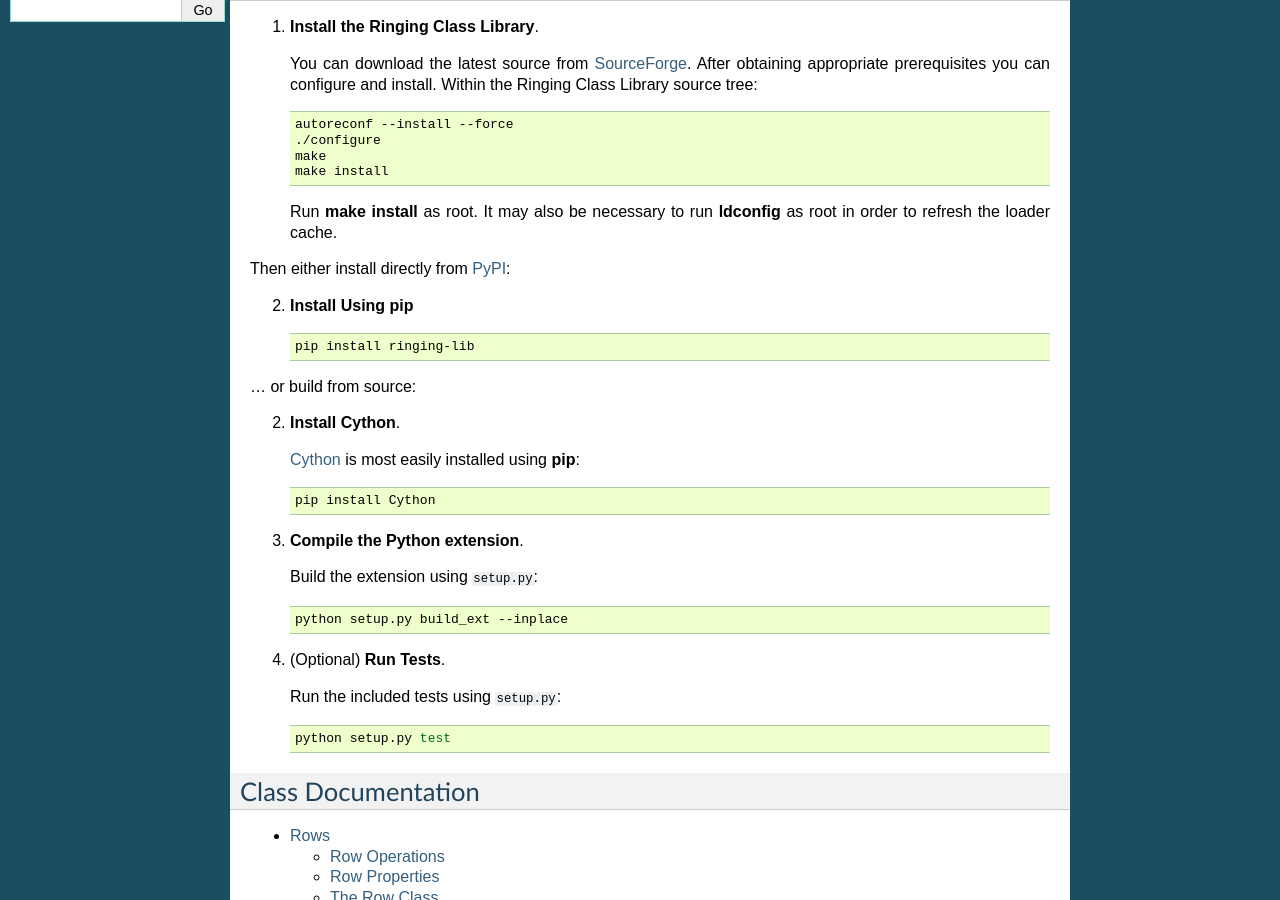
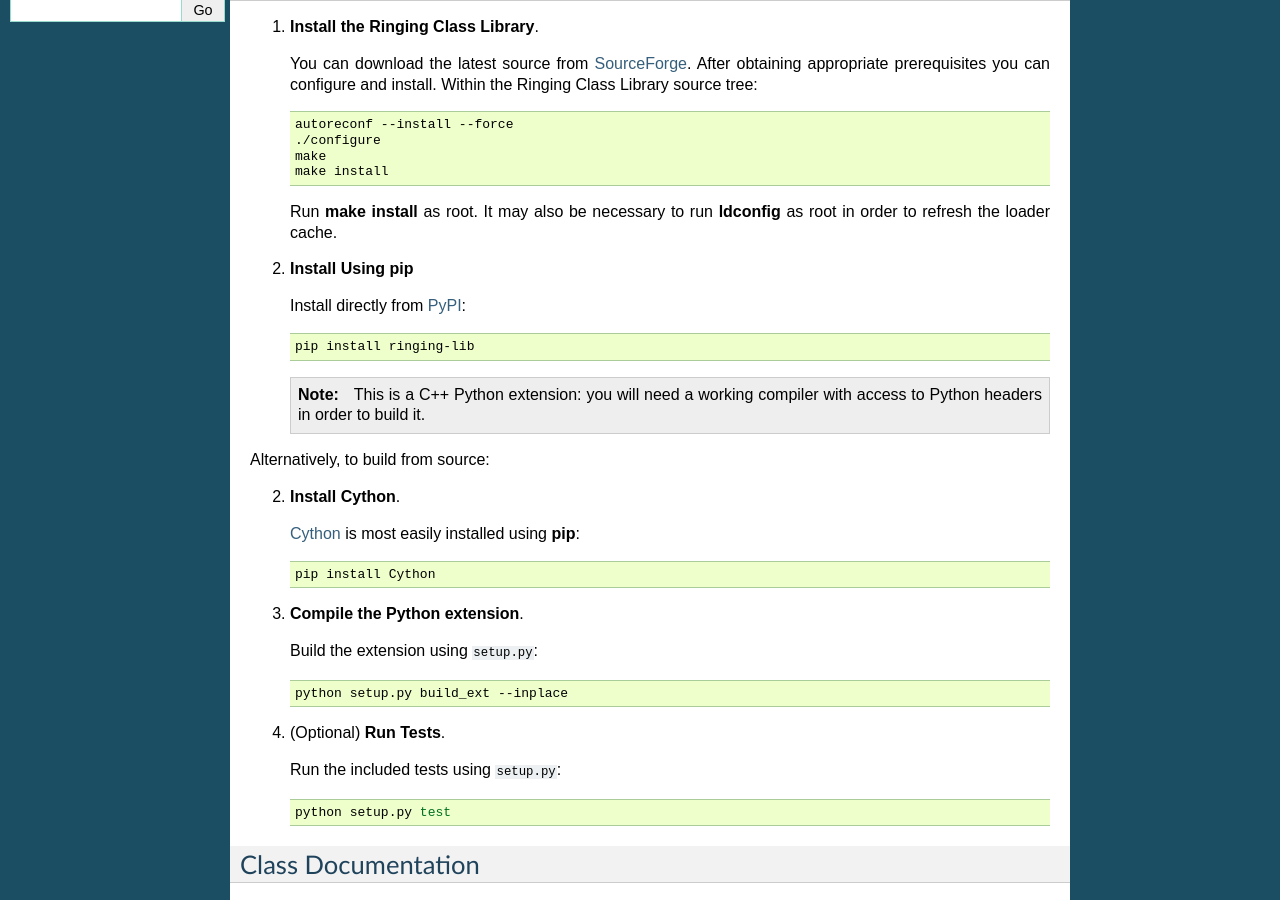
Before and after one commit to ringing-lib/ringing-lib-python, a Sphinx documentation site: the page built from docs/source/index.rst, in a window 1280 px wide and 900 px high, scrolled down 346 px. Built offline with Sphinx 7.4.7, drawn with Linux system fonts in a browser that asks for light colours.

Commit message:
Updated documentation to reference requirement for compiler and Python headers
[ci skip]

```diff
--- a/docs/source/index.rst
+++ b/docs/source/index.rst
@@ -38,16 +38,21 @@ Installation
    It may also be necessary to run :command:`ldconfig` as root in order to
    refresh the loader cache.
 
-Then either install directly from
-`PyPI <https://pypi.python.org/pypi/ringing-lib/>`_:
+2. **Install Using pip**
 
-2. **Install Using pip**
+   Install directly from
+   `PyPI <https://pypi.python.org/pypi/ringing-lib/>`_:
 
    .. code-block:: bash
 
       pip install ringing-lib
 
-... or build from source:
+   .. note::
+
+      This is a C++ Python extension: you will need a working compiler with
+      access to Python headers in order to build it.
+
+Alternatively, to build from source:
 
 2. **Install Cython**.
 
```
